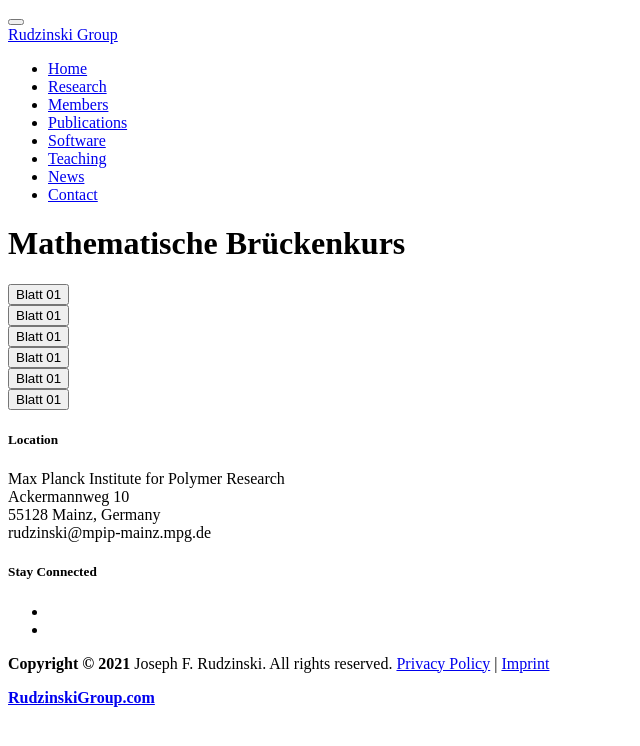
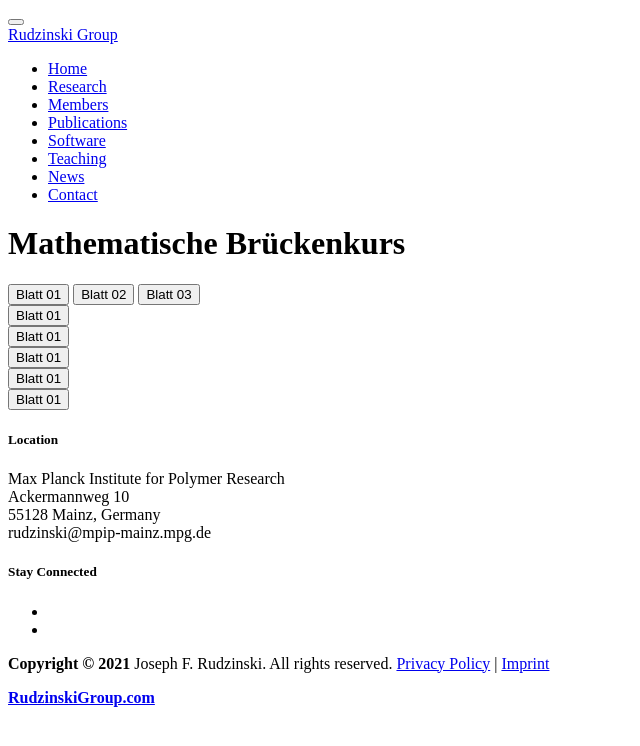
Before and after one commit to JFRudzinski/JFRudzinski.github.io, a Jekyll site: the page built from _posts/classes/2021-09-26-Brueckenkurs.md, in a window 1280 px wide. Shown: the top 746 px of the page, without its empty margins (0-640 px from the left). Built offline with Jekyll 4.4.1, drawn with Linux system fonts in a browser that asks for light colours.

Commit message:
testing Teaching 5

```diff
--- a/_posts/classes/2021-09-26-Brueckenkurs.md
+++ b/_posts/classes/2021-09-26-Brueckenkurs.md
@@ -9,10 +9,11 @@
 #  - ""
 ---
 
-
 <div class="container">
     <div class="center">
         <a href="{{site.baseurl}}/assets/content/Teaching/Brueckenkurs/Uebungsblaetter/Blatt01.pdf" target="_blank"><button class="button-new shadow">Blatt 01</button></a>
+        <a href="{{site.baseurl}}/assets/content/Teaching/Brueckenkurs/Uebungsblaetter/Blatt02.pdf" target="_blank"><button class="button-new shadow">Blatt 02</button></a>
+        <a href="{{site.baseurl}}/assets/content/Teaching/Brueckenkurs/Uebungsblaetter/Blatt03.pdf" target="_blank"><button class="button-new shadow">Blatt 03</button></a>
     </div>
 </div>
 
```
